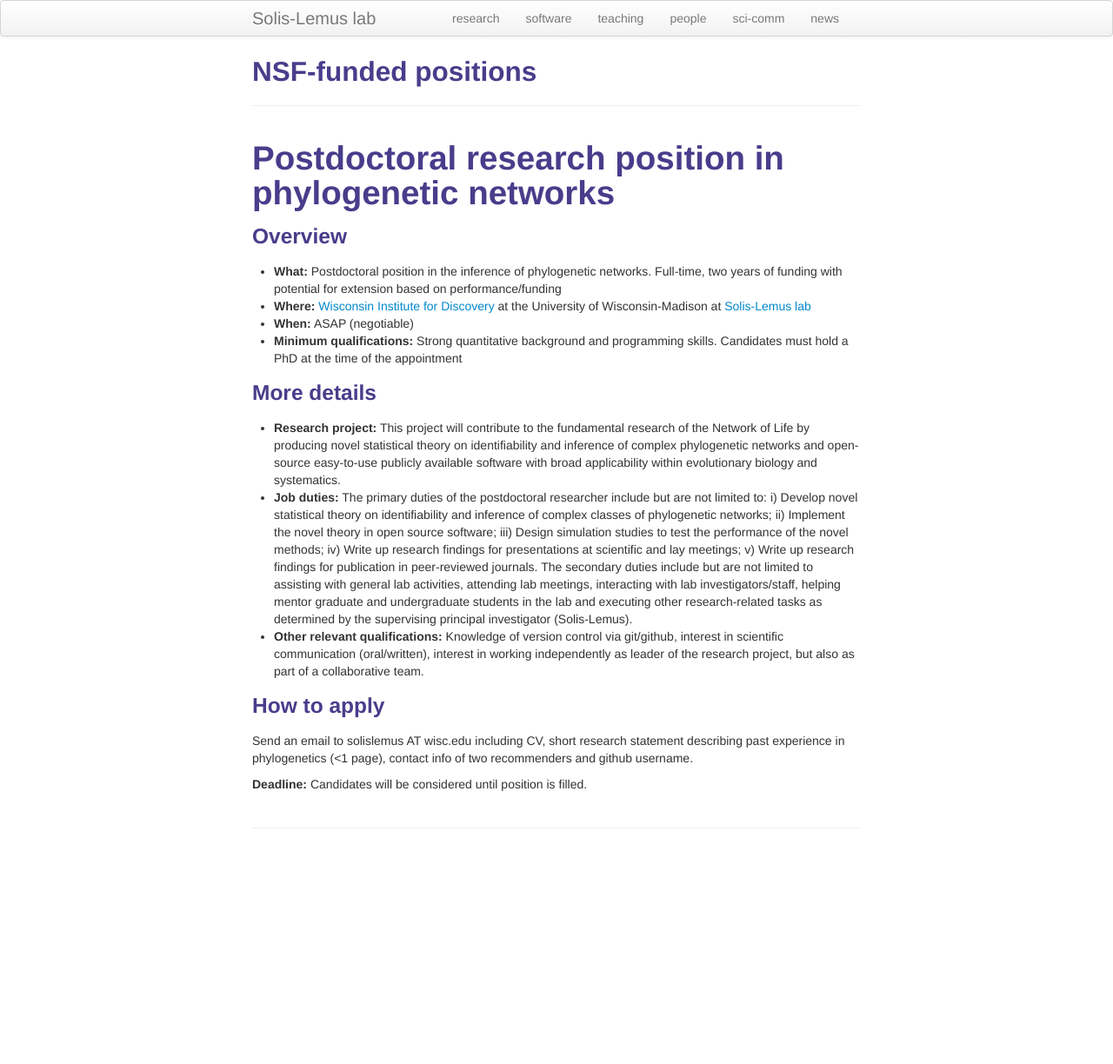
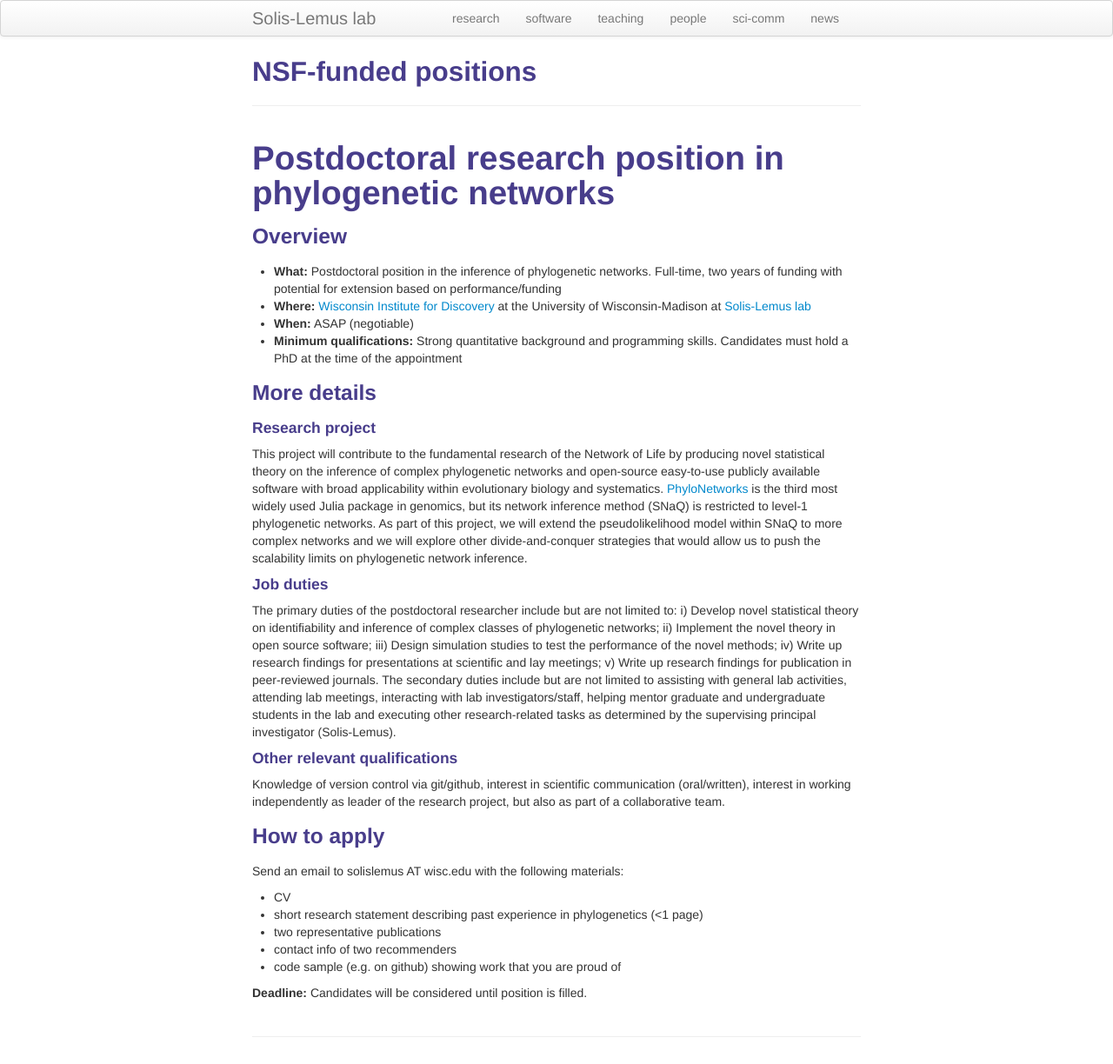
Before and after one commit to solislemuslab/solislemuslab.github.io, a Jekyll site: the page built from pages/positions-career1.md, in a window 1280 px wide. Shown: the whole page at 87% size. Built offline with Jekyll 4.4.1, drawn with Linux system fonts in a browser that asks for light colours; before the commit the page ends 984 px from its top, so only the background shows below that.

Commit message:
modified postdoc ad

```diff
--- a/pages/positions-career1.md
+++ b/pages/positions-career1.md
@@ -15,12 +15,22 @@ description: Sol&iacute;s-Lemus lab
 
 ### More details
 
-- **Research project:** This project will contribute to the fundamental research of the Network of Life by producing novel statistical theory on identifiability and inference of complex phylogenetic networks and open-source easy-to-use publicly available software with broad applicability within evolutionary biology and systematics.
-- **Job duties:** The primary duties of the postdoctoral researcher include but are not limited to: i) Develop novel statistical theory on identifiability and inference of complex classes of phylogenetic networks; ii) Implement the novel theory in open source software; iii) Design simulation studies to test the performance of the novel methods; iv) Write up research findings for presentations at scientific and lay meetings; v) Write up research findings for publication in peer-reviewed journals. The secondary duties include but are not limited to assisting with general lab activities, attending lab meetings, interacting with lab investigators/staff, helping mentor graduate and undergraduate students in the lab and executing other research-related tasks as determined by the supervising principal investigator (Solis-Lemus).
-- **Other relevant qualifications:** Knowledge of version control via git/github, interest in scientific communication (oral/written), interest in working independently as leader of the research project, but also as part of a collaborative team.
+#### Research project
+This project will contribute to the fundamental research of the Network of Life by producing novel statistical theory on the inference of complex phylogenetic networks and open-source easy-to-use publicly available software with broad applicability within evolutionary biology and systematics. [PhyloNetworks](https://github.com/crsl4/PhyloNetworks.jl) is the third most widely used Julia package in genomics, but its network inference method (SNaQ) is restricted to level-1 phylogenetic networks. As part of this project, we will extend the pseudolikelihood model within SNaQ to more complex networks and we will explore other divide-and-conquer strategies that would allow us to push the scalability limits on phylogenetic network inference.
+
+#### Job duties
+The primary duties of the postdoctoral researcher include but are not limited to: i) Develop novel statistical theory on identifiability and inference of complex classes of phylogenetic networks; ii) Implement the novel theory in open source software; iii) Design simulation studies to test the performance of the novel methods; iv) Write up research findings for presentations at scientific and lay meetings; v) Write up research findings for publication in peer-reviewed journals. The secondary duties include but are not limited to assisting with general lab activities, attending lab meetings, interacting with lab investigators/staff, helping mentor graduate and undergraduate students in the lab and executing other research-related tasks as determined by the supervising principal investigator (Solis-Lemus).
+
+#### Other relevant qualifications
+Knowledge of version control via git/github, interest in scientific communication (oral/written), interest in working independently as leader of the research project, but also as part of a collaborative team.
 
 ### How to apply
 
-Send an email to solislemus AT wisc.edu including CV, short research statement describing past experience in phylogenetics (<1 page), contact info of two recommenders and github username.
+Send an email to solislemus AT wisc.edu with the following materials:
+- CV
+- short research statement describing past experience in phylogenetics (<1 page)
+- two representative publications
+- contact info of two recommenders
+- code sample (e.g. on github) showing work that you are proud of
 
 **Deadline:** Candidates will be considered until position is filled.
```
